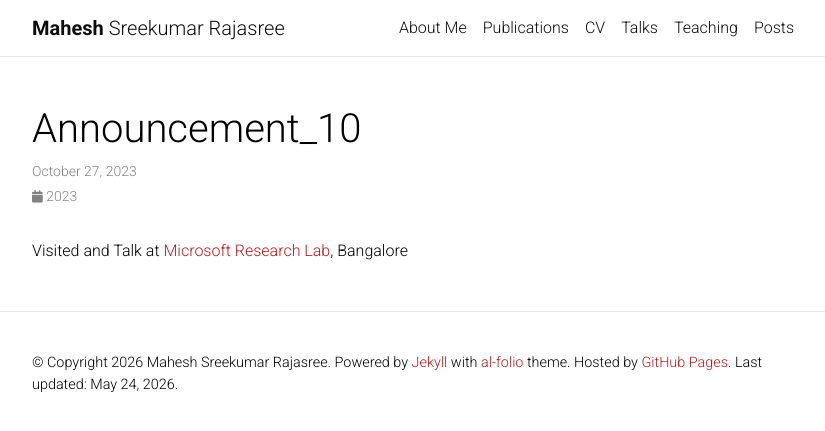
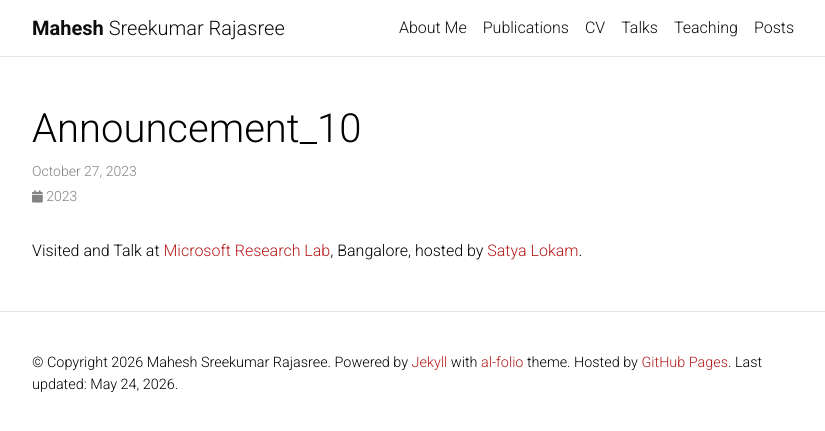
Before and after one commit to Mahe94/mahe94.github.io, a Jekyll site: the page built from _news/announcement_10.md, in a window 1280 px wide. Shown: the top 431 px of the page, without its empty margins (223-1048 px from the left). Built offline with Jekyll 4.4.1, drawn with Linux system fonts in a browser that asks for light colours; comment, search, counter and statistics services are not loaded; a style sheet for code colours, icons or effects is not loaded.

Commit message:
Update announcement_10.md

```diff
--- a/_news/announcement_10.md
+++ b/_news/announcement_10.md
@@ -5,4 +5,4 @@ inline: true
 related_posts: false
 ---
 
-Visited and Talk at <a href="https://www.microsoft.com/en-us/research/lab/microsoft-research-india/">Microsoft Research Lab</a>, Bangalore
+Visited and Talk at <a href="https://www.microsoft.com/en-us/research/lab/microsoft-research-india/">Microsoft Research Lab</a>, Bangalore, hosted by <a href="https://www.microsoft.com/en-us/research/people/satya/">Satya Lokam</a>.
```
